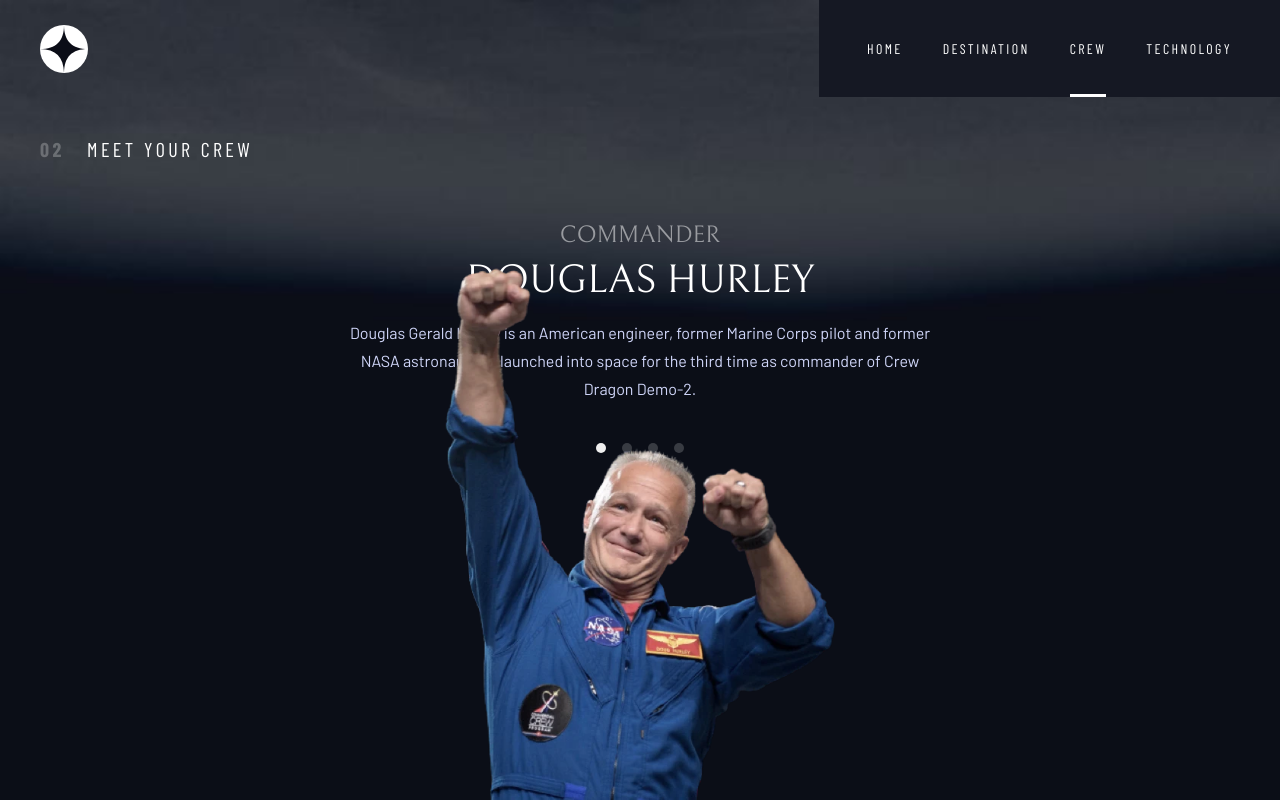
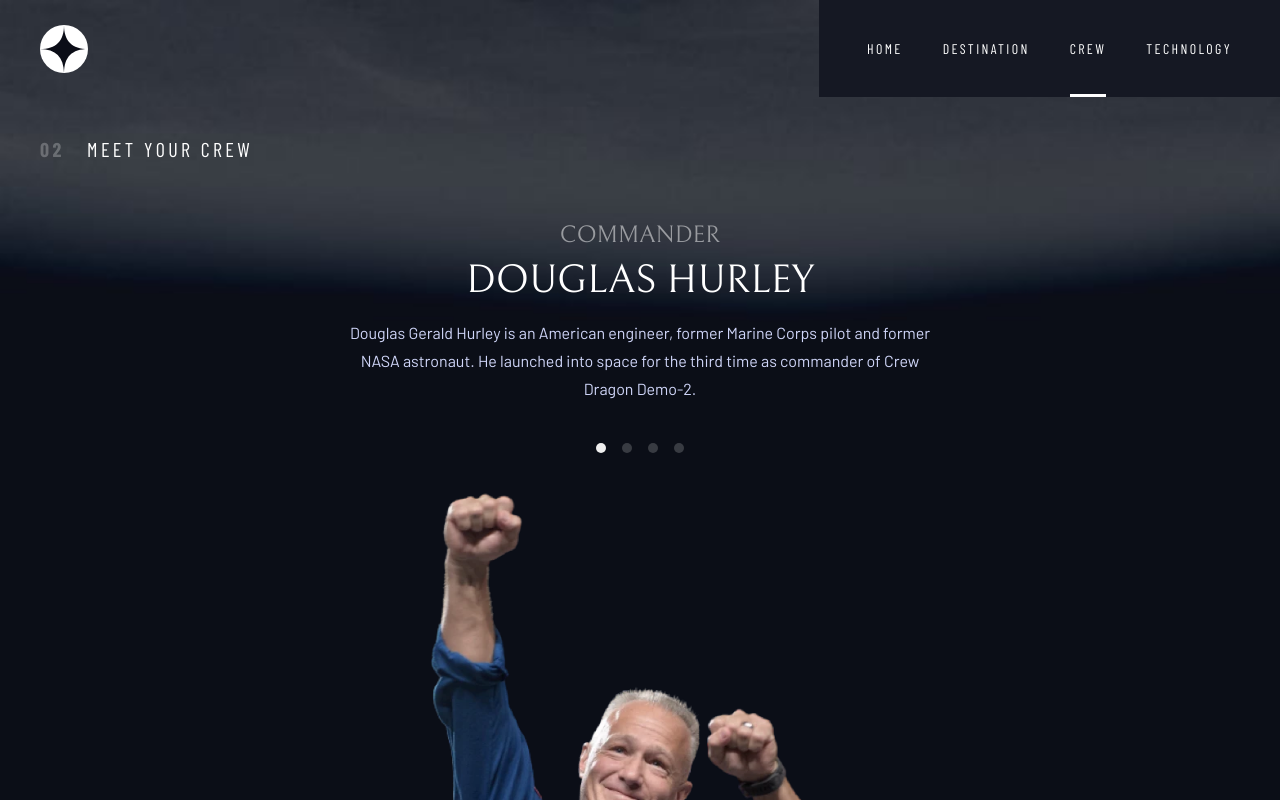
Before and after one commit to TheFranMan/fe-space-tourism, a React (Create React App) app: page /crew in a window 1280 px wide. Built offline with nearby package versions, Linux system fonts and the light colour scheme.

Commit message:
Refactored crew css

```diff
--- a/src/assets/scss/_crew.scss
+++ b/src/assets/scss/_crew.scss
@@ -4,15 +4,20 @@
     main  {
         .crew {
             &__tabs {
-                margin-top: 25.5em;
+                margin-top: 3.2em;
                 position: relative;
+                z-index: 1;
 
                 &__list {
+                    z-index: 2;
                     display: flex;
                     justify-content: center;
                     gap: 1.6em;
-                    padding-block: 3.2em;
-                    border-top: 1px solid rgba(vars.$cl-secondary, .2);
+                    position: absolute;
+                    top: -3px;
+                    top: 25.5em;
+                    left: 50%;
+                    transform: translateX(-50%);
 
                     *[role="tab"] {
                         $dimension: 10px;
@@ -29,6 +34,18 @@
                 }
 
                 &__panel {
+                    position: relative;
+
+                    &::before {
+                        content: "";
+                        position: absolute;
+                        left: 0;
+                        width: 100%;
+                        top: 22.3em;
+                        height: 1px;
+                        background-color: rgba(vars.$cl-secondary, .2);
+                    }
+
                     .panel__title {
                         font-family: vars.$ff-accent;
                         font-weight: 400;
@@ -47,10 +64,8 @@
 
                     .panel__img {
                         height: 223px;
-                        position: absolute;
-                        bottom: 100%;
-                        left: 50%;
-                        transform: translateX(-50%);
+                        margin-inline: auto;
+                        margin-bottom: 7.2em;
                     }
 
                     .panel__body {
@@ -72,19 +87,23 @@
         main  {
             .crew {
                 &__tabs {
-                    display: flex;
-                    flex-direction: column;
-                    position: static;
                     margin-top: 6em;
 
                     &__list {
                         border-top: none;
-                        order: 1;
-                        padding: 0;
-                        margin-top: 4em;
+                        top: 22.2em;
                     }
 
                     &__panel {
+                        &::before {
+                            display: none;
+                        }
+
+                        &:not([hidden]) {
+                            display: flex;
+                            flex-direction: column;
+                        }
+
                         .panel__title {
                             font-size: 2.4rem;
                             margin-bottom: 0.33333333333em;
@@ -102,8 +121,9 @@
                         }
 
                         .panel__img {
-                            bottom: 0;
-                            height: 532px;
+                            order: 1;
+                            margin-top: 9em;
+                            height: 572px;
                         }
                     }
                 }
@@ -121,12 +141,13 @@
             .crew {
                 text-align: left;
                 &__tabs {
-                    max-width: 614px;
-                    margin-top: 15.4em;
+                    margin-top: 0;
 
                     &__list {
-                        justify-content: flex-start;
-                        margin-top: 12em;
+                        left: 0;
+                        top: auto;
+                        bottom: 9.4em;
+                        transform: none;
 
                         *[role="tab"] {
                             $dimension: 15px;
@@ -136,25 +157,38 @@
                     }
 
                     &__panel {
+                        &:not([hidden]){
+                            display: grid;
+                            grid-template-columns: 1fr 568px;
+                            column-gap: 8.15em;
+                        }
+
                         .panel__title {
+                            grid-column: 1 / 2;
+                            margin-top: 4.8125em;
                             font-size: 3.2rem;
                             margin-bottom: 0.46875em;
                         }
 
                         .panel__name {
+                            grid-column: 1 / 2;
                             font-size: 5.6rem;
                         }
 
                         .panel__body {
+                            grid-column: 1 / 2;
                             font-size: 1.8rem;
                             line-height: 1.77777777778em;
                             margin: 1.5em 0 0 0;
                         }
 
                         .panel__img {
+                            order: 0;
+                            grid-column: 2 / 3;
+                            grid-row: 1 / 5;
                             height: 681px;
-                            left: 55%;
                             transform: none;
+                            margin: 0;
                         }
                     }
                 }
```
